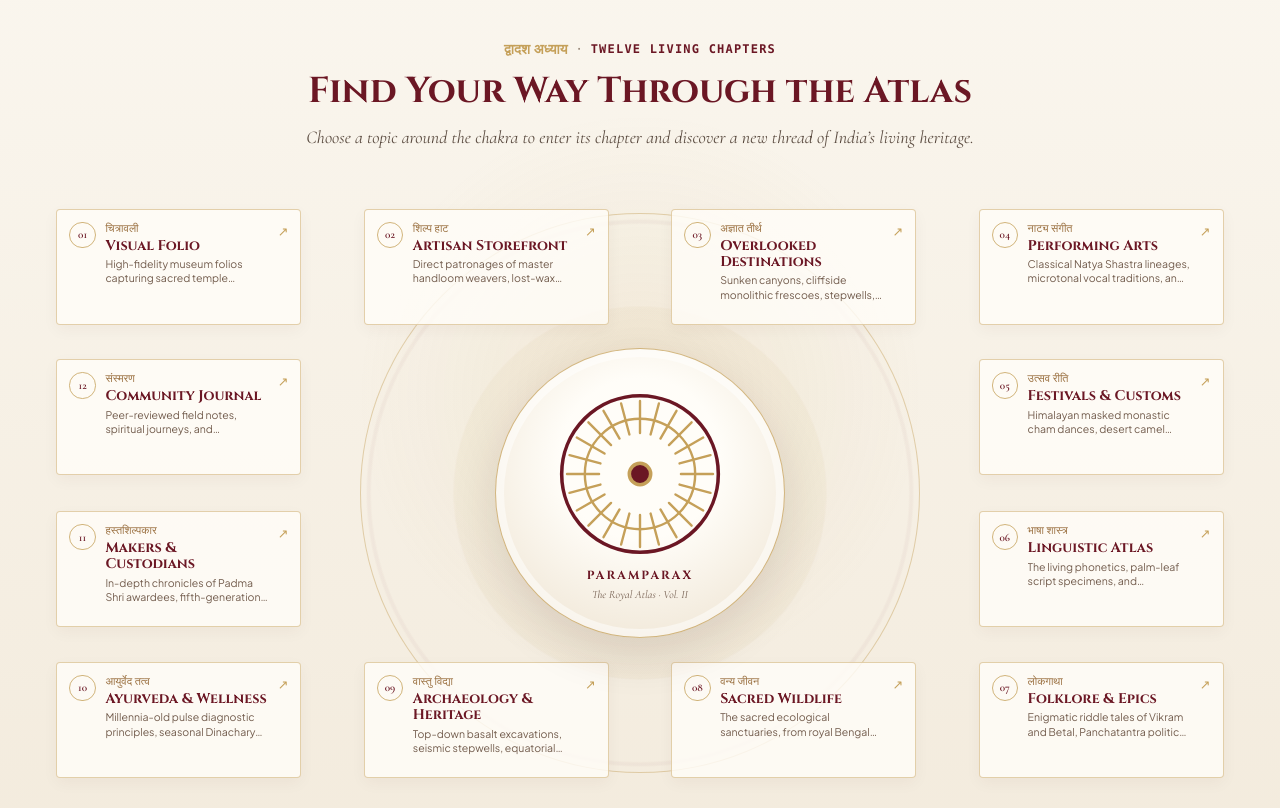
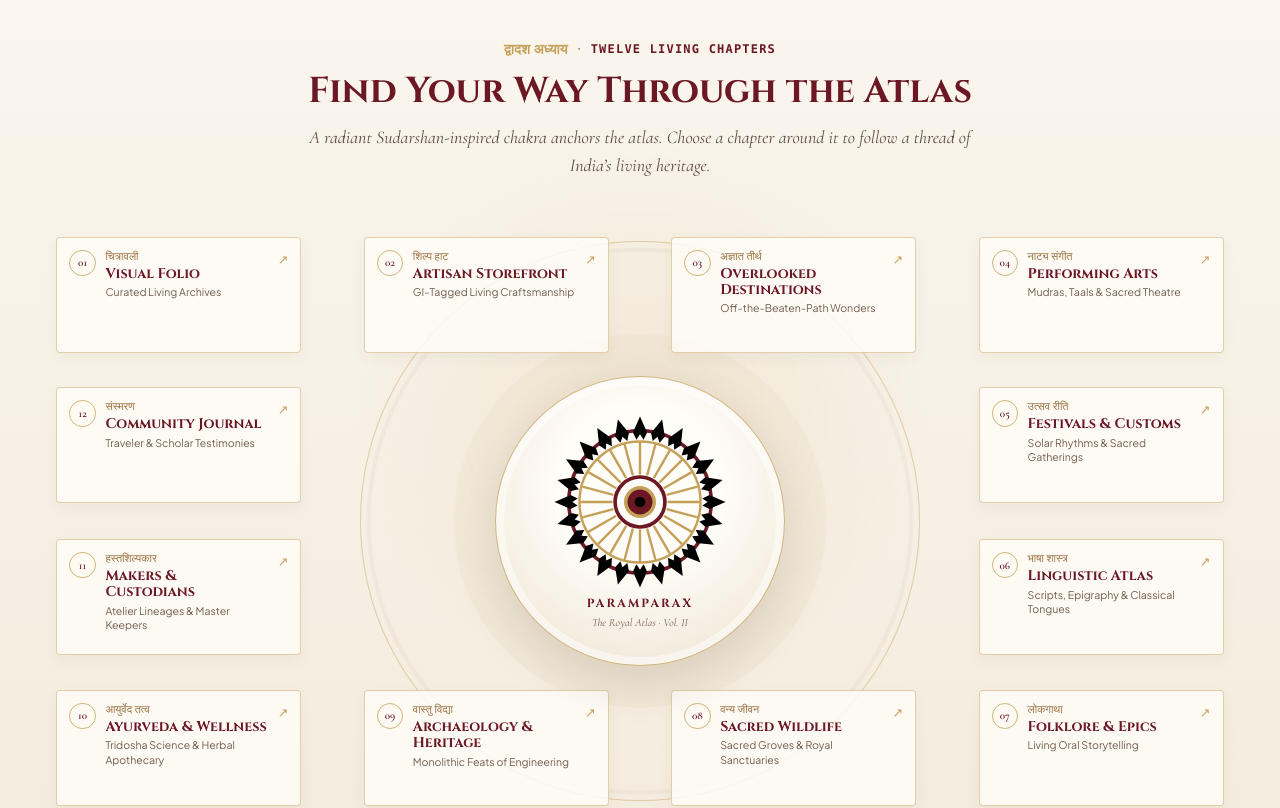
Before and after one commit to JagarlamudiKarthikeyan/paramparax-2-0-royal-atlas, a React (Vite) app: page / in a window 1280 px wide. Shown: the part 920-1728 px from the top of the page. Built offline with nearby package versions, Linux system fonts and the light colour scheme.

Commit message:
Refine homepage chakra into Sudarshan-inspired navigation

```diff
--- a/src/views/HomeView.tsx
+++ b/src/views/HomeView.tsx
@@ -197,7 +197,7 @@ export const HomeView: React.FC<HomeViewProps> = ({
               Find Your Way Through the Atlas
             </h2>
             <p className="font-editorial text-base sm:text-lg text-[#5C4D42] italic">
-              Choose a topic around the chakra to enter its chapter and discover a new thread of India’s living heritage.
+              A radiant Sudarshan-inspired chakra anchors the atlas. Choose a chapter around it to follow a thread of India’s living heritage.
             </p>
           </div>
 
@@ -205,34 +205,18 @@ export const HomeView: React.FC<HomeViewProps> = ({
             <div className="chakra-core" aria-label="ParamparaX Royal Atlas chakra">
               <div className="chakra-wheel">
                 <svg viewBox="0 0 100 100" role="img" aria-labelledby="chakra-wheel-title">
-                  <title id="chakra-wheel-title">A twenty-four-spoked heritage chakra</title>
-                  <circle className="chakra-wheel-ring" cx="50" cy="50" r="44" />
-                  <circle className="chakra-wheel-ring chakra-wheel-ring--inner" cx="50" cy="50" r="31" />
-                  <line key="spoke-0" x1="50" y1="9" x2="50" y2="27" transform="rotate(0 50 50)" />
-              <line key="spoke-1" x1="50" y1="9" x2="50" y2="27" transform="rotate(15 50 50)" />
-              <line key="spoke-2" x1="50" y1="9" x2="50" y2="27" transform="rotate(30 50 50)" />
-              <line key="spoke-3" x1="50" y1="9" x2="50" y2="27" transform="rotate(45 50 50)" />
-              <line key="spoke-4" x1="50" y1="9" x2="50" y2="27" transform="rotate(60 50 50)" />
-              <line key="spoke-5" x1="50" y1="9" x2="50" y2="27" transform="rotate(75 50 50)" />
-              <line key="spoke-6" x1="50" y1="9" x2="50" y2="27" transform="rotate(90 50 50)" />
-              <line key="spoke-7" x1="50" y1="9" x2="50" y2="27" transform="rotate(105 50 50)" />
-              <line key="spoke-8" x1="50" y1="9" x2="50" y2="27" transform="rotate(120 50 50)" />
-              <line key="spoke-9" x1="50" y1="9" x2="50" y2="27" transform="rotate(135 50 50)" />
-              <line key="spoke-10" x1="50" y1="9" x2="50" y2="27" transform="rotate(150 50 50)" />
-              <line key="spoke-11" x1="50" y1="9" x2="50" y2="27" transform="rotate(165 50 50)" />
-              <line key="spoke-12" x1="50" y1="9" x2="50" y2="27" transform="rotate(180 50 50)" />
-              <line key="spoke-13" x1="50" y1="9" x2="50" y2="27" transform="rotate(195 50 50)" />
-              <line key="spoke-14" x1="50" y1="9" x2="50" y2="27" transform="rotate(210 50 50)" />
-              <line key="spoke-15" x1="50" y1="9" x2="50" y2="27" transform="rotate(225 50 50)" />
-              <line key="spoke-16" x1="50" y1="9" x2="50" y2="27" transform="rotate(240 50 50)" />
-              <line key="spoke-17" x1="50" y1="9" x2="50" y2="27" transform="rotate(255 50 50)" />
-              <line key="spoke-18" x1="50" y1="9" x2="50" y2="27" transform="rotate(270 50 50)" />
-              <line key="spoke-19" x1="50" y1="9" x2="50" y2="27" transform="rotate(285 50 50)" />
-              <line key="spoke-20" x1="50" y1="9" x2="50" y2="27" transform="rotate(300 50 50)" />
-              <line key="spoke-21" x1="50" y1="9" x2="50" y2="27" transform="rotate(315 50 50)" />
-              <line key="spoke-22" x1="50" y1="9" x2="50" y2="27" transform="rotate(330 50 50)" />
-              <line key="spoke-23" x1="50" y1="9" x2="50" y2="27" transform="rotate(345 50 50)" />
-                  <circle className="chakra-wheel-hub" cx="50" cy="50" r="6" />
+                  <title id="chakra-wheel-title">A Sudarshan-inspired divine chakra with twenty-four radiant blades</title>
+                  <circle className="chakra-wheel-ring chakra-wheel-ring--outer" cx="50" cy="50" r="40" />
+                  {Array.from({ length: 24 }, (_, index) => (
+                    <g key={`chakra-blade-${index}`} transform={`rotate(${index * 15} 50 50)`}>
+                      <path className="chakra-blade" d="M50 2 L54 11 L52 15 L50 12 L48 15 L46 11 Z" />
+                      <line x1="50" y1="17" x2="50" y2="34" />
+                    </g>
+                  ))}
+                  <circle className="chakra-wheel-ring chakra-wheel-ring--inner" cx="50" cy="50" r="34" />
+                  <circle className="chakra-wheel-ring chakra-wheel-ring--hub" cx="50" cy="50" r="14" />
+                  <circle className="chakra-wheel-hub" cx="50" cy="50" r="8" />
+                  <circle className="chakra-wheel-hub-center" cx="50" cy="50" r="3" />
                 </svg>
               </div>
               <span className="chakra-core-title">PARAMPARAX</span>
@@ -245,13 +229,13 @@ export const HomeView: React.FC<HomeViewProps> = ({
                 type="button"
                 onClick={() => onSelectChapter(chap.id)}
                 className={`chakra-topic chakra-topic--${CHAKRA_TOPIC_SLOTS[chap.id]}`}
-                aria-label={`Open ${chap.title}: ${chap.englishKicker}`}
+                aria-label={`Open ${chap.title}: ${chap.description}`}
               >
                 <span className="chakra-topic-index">{String(chap.index).padStart(2, '0')}</span>
                 <span className="chakra-topic-copy">
                   <span className="chakra-topic-sanskrit">{chap.sanskritSubtitle}</span>
                   <strong>{chap.title}</strong>
-                  <span className="chakra-topic-description">{chap.description}</span>
+                  <span className="chakra-topic-description">{chap.englishKicker}</span>
                 </span>
                 <span className="chakra-topic-arrow" aria-hidden="true">↗</span>
               </button>
```
